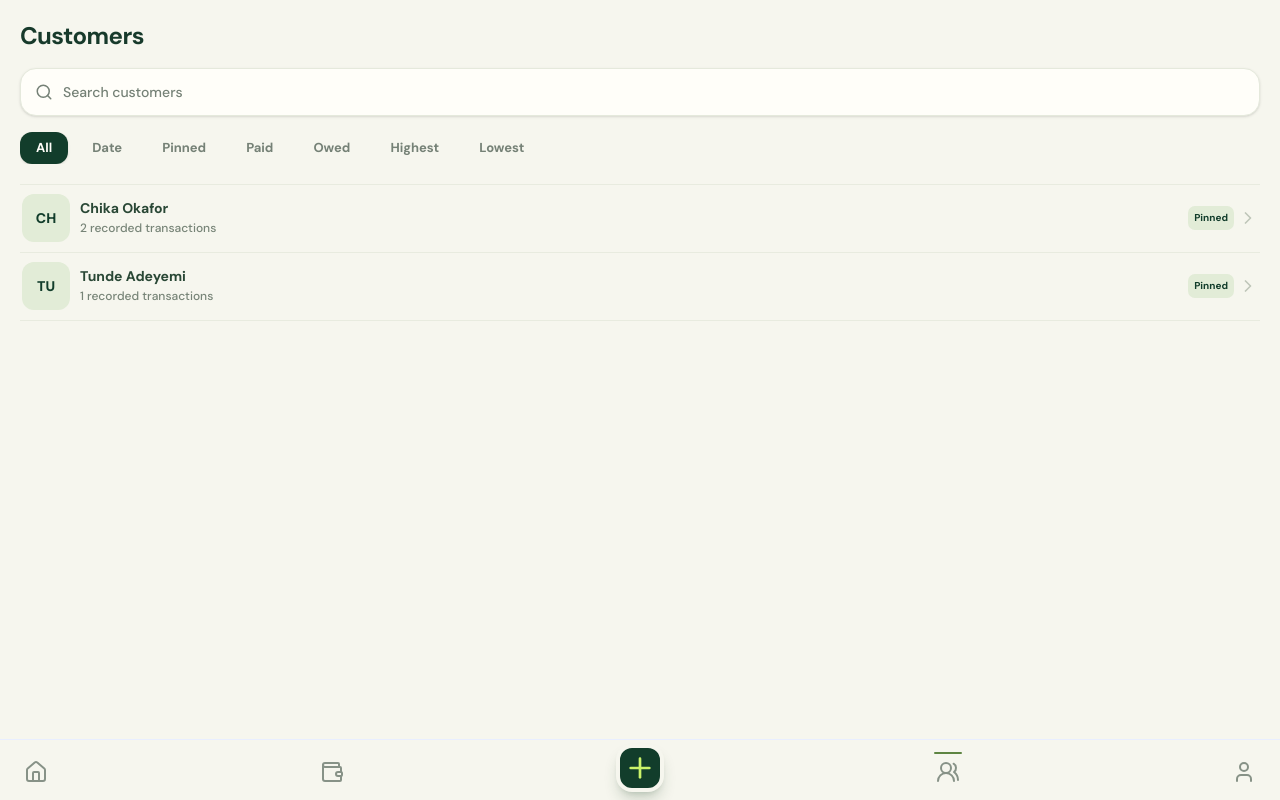
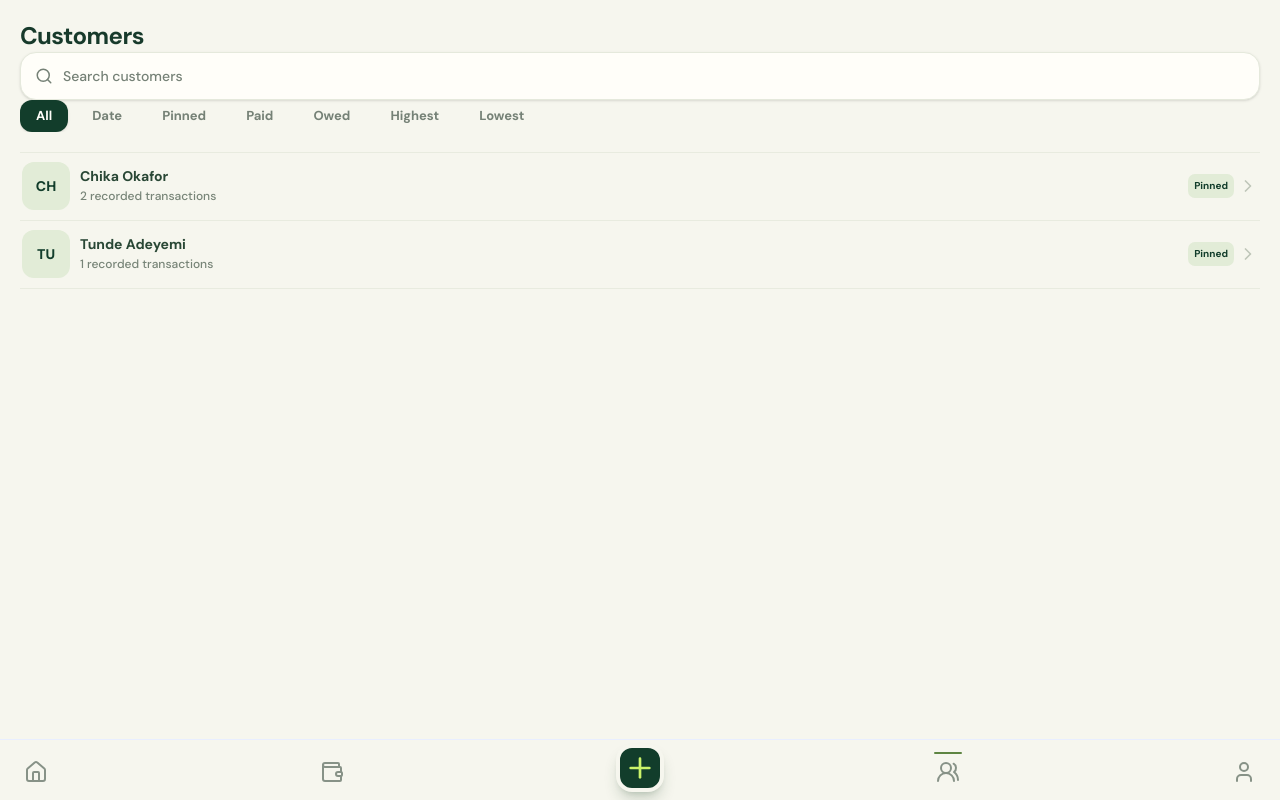
Before and after one commit to Aulli07/BalanceMe, a Next.js app: page /customers in a window 1280 px wide. Built offline with nearby package versions, Linux system fonts and the light colour scheme.

Commit message:
I created new datat getters for the project to reduce business logic in components and also implemented modularity in the customers screen

```diff
--- a/app/ai-chat/page.tsx
+++ b/app/ai-chat/page.tsx
@@ -1,5 +1,7 @@
 import { AiChatbot } from "@/features/ai-chatbot/components/ai-chatbot";
 import { AiChatbotHeader } from "@/features/ai-chatbot/components/ai-chatbot-header";
+
+
 
 export default function AiChatbotPage() {
   return (
--- a/app/customers/page.tsx
+++ b/app/customers/page.tsx
@@ -1,116 +1,26 @@
 "use client";
 
 import { useState } from "react";
-import { LuChevronRight, LuSearch } from "react-icons/lu";
 
-import { filters } from "@/features/customers/data/customers";
-import { filterCustomers } from "@/features/customers/selectors/filter-customers";
-import { getCustomerSaleTransactionCount } from "@/features/customers/selectors/get-customer-txn-count";
-import Link from "next/link";
 import { mockCustomers } from "@/shared/data/domain-mock-data";
 import type { Customer } from "@/shared/types/domain";
+import { CustomerHeader } from "@/features/customers/components/customer-header";
+import { CustomerInput } from "@/features/customers/components/customer-input";
+import { CustomerFilter } from "@/features/customers/components/customer-filter";
+import { CustomerSummary } from "@/features/customers/components/customer-summary";
+
+
+
 
 export default function CustomersPage() {
-  const [activeFilter, setActiveFilter] =
-    useState<(typeof filters)[number]>("All");
-  const [visibleCustomers, setVisibleCustomers] =
-    useState<Customer[]>(mockCustomers);
-
-  function handleChange(query: string) {
-    const normalizedQuery = query.trim().toLowerCase();
-    const found = mockCustomers.filter(
-      (customer) =>
-        !normalizedQuery ||
-        customer.name.toLowerCase().includes(normalizedQuery),
-    );
-
-    setVisibleCustomers(found);
-  }
+  const [ visibleCustomers, setVisibleCustomers ] = useState<Customer[]>(mockCustomers);
 
   return (
     <main className="mt-5 px-5 min-h-[calc(100vh-5rem)] bg-[var(--paper)] text-[var(--ink)]">
-      <header className="flex flex-col gap-4">
-        <h1 className="text-2xl font-bold tracking-tight text-[var(--ink)]">
-          Customers
-        </h1>
-
-        <label className="flex h-12 items-center gap-2.5 rounded-2xl border border-[var(--line)] bg-[var(--surface)] px-3.5 text-[var(--muted)] shadow-sm shadow-[var(--forest)]/5 focus-within:border-[var(--forest-soft)] focus-within:ring-4 focus-within:ring-[var(--lime)]/20">
-          <LuSearch className="size-4.5 shrink-0" aria-hidden="true" />
-          <span className="sr-only">Search Customers</span>
-          <input
-            type="search"
-            onChange={(event) => handleChange(event.target.value)}
-            placeholder="Search customers"
-            className="min-w-0 flex-1 bg-transparent text-sm font-medium text-[var(--ink)] outline-none placeholder:text-[var(--muted)]"
-          />
-        </label>
-
-        <div
-          className="flex items-center overflow-x-auto gap-2"
-          role="group"
-          aria-label="Filter notifications"
-        >
-          {filters.map((filter) => {
-            const isActive = activeFilter === filter;
-
-            return (
-              <button
-                key={filter}
-                type="button"
-                aria-pressed={isActive}
-                onClick={() => {
-                  setActiveFilter(filter);
-                  const filtered = filterCustomers(filter);
-                  setVisibleCustomers(filtered);
-                }}
-                className={`px-4 py-1.5 rounded-xl text-[13px] font-bold transition ${
-                  isActive
-                    ? "bg-[var(--forest)] text-[var(--surface)] shadow-sm shadow-[var(--forest)]/20"
-                    : "text-[var(--muted)] hover:bg-[var(--line)] hover:text-[var(--forest)]"
-                }`}
-              >
-                {filter}
-              </button>
-            );
-          })}
-        </div>
-      </header>
-
-      <div className="border-t border-[#e8ebdf] mt-5">
-        {visibleCustomers.map((customer) => (
-          <Link
-            href={`/customers/${customer.id}`}
-            key={customer.id}
-            type="button"
-            className="flex min-h-17 w-full items-center gap-2.5 border-b border-[#e8ebdf] px-0.5 py-2 text-left transition-colors active:bg-[#e8eddd]/50"
-            aria-label={`Preview ${customer.name}`}
-          >
-            <span className="grid size-12 shrink-0 place-items-center rounded-xl bg-[#e2ecd7] text-sm font-extrabold text-[var(--forest)]">
-              {customer.name.slice(0, 2).toUpperCase()}
-            </span>
-            <span className="min-w-0 flex-1">
-              <span className="block truncate text-[14px] font-bold leading-tight text-[#294735]">
-                {customer.name}
-              </span>
-              <span className="mt-1 block truncate text-xs font-medium leading-tight text-[#778477]">
-                {getCustomerSaleTransactionCount(customer.id)} recorded
-                transactions
-              </span>
-            </span>
-            <span className="flex shrink-0 items-center gap-1">
-              {customer.pinned && (
-                <span className="inline-flex min-h-6 items-center rounded-[7px] bg-[#e2ecd7] px-1.5 text-[10px] font-bold leading-none text-[var(--forest)]">
-                  Pinned
-                </span>
-              )}
-              <LuChevronRight
-                className="size-5 text-[#9aa695] opacity-60"
-                aria-hidden="true"
-              />
-            </span>
-          </Link>
-        ))}
-      </div>
+      <CustomerHeader />
+      <CustomerInput setVisibleCustomers={setVisibleCustomers} />
+      <CustomerFilter setVisibleCustomers={setVisibleCustomers}/>
+      <CustomerSummary visibleCustomers={visibleCustomers}/>
     </main>
   );
 }
--- /dev/null
+++ b/features/customers/components/customer-filter.tsx
@@ -0,0 +1,44 @@
+import { Dispatch, SetStateAction, useState } from "react";
+import { customerFilters } from "../data/customers";
+import { filterCustomers } from "../selectors/filter-customers";
+import { Customer } from "@/shared/types/domain";
+
+export function CustomerFilter({
+  setVisibleCustomers
+} : {
+  setVisibleCustomers: Dispatch<SetStateAction<Customer[]>>
+}) {
+  const [activeFilter, setActiveFilter] = useState<(typeof customerFilters)[number]>("All");
+
+  return (
+    <div
+      className="flex items-center overflow-x-auto gap-2"
+      role="group"
+      aria-label="Filter notifications"
+    >
+      {customerFilters.map((filter) => {
+        const isActive = activeFilter === filter;
+
+        return (
+          <button
+            key={filter}
+            type="button"
+            aria-pressed={isActive}
+            onClick={() => {
+              setActiveFilter(filter);
+              const filtered = filterCustomers(filter);
+              setVisibleCustomers(filtered);
+            }}
+            className={`px-4 py-1.5 rounded-xl text-[13px] font-bold transition ${
+              isActive
+                ? "bg-[var(--forest)] text-[var(--surface)] shadow-sm shadow-[var(--forest)]/20"
+                : "text-[var(--muted)] hover:bg-[var(--line)] hover:text-[var(--forest)]"
+            }`}
+          >
+            {filter}
+          </button>
+        );
+      })}
+    </div>
+  )
+}
--- /dev/null
+++ b/features/customers/components/customer-header.tsx
@@ -0,0 +1,9 @@
+export function CustomerHeader() {
+  return (
+    <header className="flex flex-col gap-4">
+      <h1 className="text-2xl font-bold tracking-tight text-[var(--ink)]">
+        Customers
+      </h1>
+    </header>
+  )
+}
--- /dev/null
+++ b/features/customers/components/customer-input.tsx
@@ -0,0 +1,35 @@
+import { mockCustomers } from "@/shared/data/domain-mock-data";
+import { Customer } from "@/shared/types/domain";
+import { Dispatch, SetStateAction } from "react";
+import { LuSearch } from "react-icons/lu";
+
+
+
+export function CustomerInput({
+  setVisibleCustomers
+} : {
+  setVisibleCustomers: Dispatch<SetStateAction<Customer[]>>
+}) {
+
+  function handleChange(query: string) {
+    const normalizedQuery = query.trim().toLowerCase();
+    const found = mockCustomers.filter(
+      (customer) => !normalizedQuery || customer.name.toLowerCase().includes(normalizedQuery),
+    );
+
+    setVisibleCustomers(found);
+  }
+
+  return (
+    <label className="flex h-12 items-center gap-2.5 rounded-2xl border border-[var(--line)] bg-[var(--surface)] px-3.5 text-[var(--muted)] shadow-sm shadow-[var(--forest)]/5 focus-within:border-[var(--forest-soft)] focus-within:ring-4 focus-within:ring-[var(--lime)]/20">
+      <LuSearch className="size-4.5 shrink-0" aria-hidden="true" />
+      <span className="sr-only">Search Customers</span>
+      <input
+        type="search"
+        onChange={(event) => handleChange(event.target.value)}
+        placeholder="Search customers"
+        className="min-w-0 flex-1 bg-transparent text-sm font-medium text-[var(--ink)] outline-none placeholder:text-[var(--muted)]"
+      />
+    </label>
+  )
+}
--- a/features/customers/components/customer-summary.tsx
+++ b/features/customers/components/customer-summary.tsx
@@ -1,41 +1,52 @@
-import { LuArrowDownRight, LuArrowUpRight, LuReceiptText, LuUsersRound } from "react-icons/lu";
+import Link from "next/link";
+import { LuChevronRight } from "react-icons/lu";
+import { Customer } from "@/shared/types/domain";
+
+import { getCustomerSaleTransactionCount } from "../selectors/get-customer-txn-count";
 
 
 
-export function CustomerSummary() {
+export function CustomerSummary({
+  visibleCustomers
+}: {
+  visibleCustomers: Customer[]
+}) {
+
   return (
-    <section className="grid grid-cols-2 gap-2.5" aria-label="Customer summary for this week">
-      {/* <article className="relative isolate flex h-28 min-w-0 flex-col justify-between overflow-hidden rounded-2xl bg-[var(--forest)] p-3 text-[var(--surface)] shadow-md shadow-[var(--forest)]/10 after:absolute after:-bottom-20 after:-right-8 after:-z-10 after:size-36 after:rounded-full after:border after:border-[var(--lime)]/20 after:shadow-[0_0_0_12px_rgba(203,243,106,0.04),0_0_0_27px_rgba(203,243,106,0.03)] after:content-['']">
-        <div className="relative z-10">
-          <p className="flex items-center gap-1 text-[10px] font-bold leading-tight text-green-100">
-            <LuUsersRound className="size-3.5" aria-hidden="true" />
-            Total customers
-          </p>
-          <strong className="mt-1 block text-3xl font-extrabold leading-none tracking-tight text-[var(--lime)]">
-            128
-          </strong>
-        </div>
-        <p className="relative z-10 flex items-center gap-1 text-[9px] font-medium text-green-100">
-          <LuArrowUpRight className="size-3" aria-hidden="true" />
-          Up 6 this week
-        </p>
-      </article> */}
-
-      <article className="flex h-28 min-w-0 flex-col justify-between rounded-2xl border border-[#efddd5] bg-[#fff0eb] p-3 text-[var(--ink)]">
-        <div>
-          <p className="flex items-center gap-1 text-[10px] font-bold leading-tight text-[#8c645c]">
-            <LuReceiptText className="size-3.5" aria-hidden="true" />
-            Currently owing
-          </p>
-          <strong className="mt-1 block text-3xl font-extrabold leading-none tracking-tight text-[#70433d]">
-            18
-          </strong>
-        </div>
-        <p className="flex items-center gap-1 text-[9px] font-medium text-[#89564e]">
-          <LuArrowDownRight className="size-3" aria-hidden="true" />
-          Down 2 this week
-        </p>
-      </article>
-    </section>
-  );
+    <div className="border-t border-[#e8ebdf] mt-5">
+      {visibleCustomers.map((customer) => (
+        <Link
+          href={`/customers/${customer.id}`}
+          key={customer.id}
+          type="button"
+          className="flex min-h-17 w-full items-center gap-2.5 border-b border-[#e8ebdf] px-0.5 py-2 text-left transition-colors active:bg-[#e8eddd]/50"
+          aria-label={`Preview ${customer.name}`}
+        >
+          <span className="grid size-12 shrink-0 place-items-center rounded-xl bg-[#e2ecd7] text-sm font-extrabold text-[var(--forest)]">
+            {customer.name.slice(0, 2).toUpperCase()}
+          </span>
+          <span className="min-w-0 flex-1">
+            <span className="block truncate text-[14px] font-bold leading-tight text-[#294735]">
+              {customer.name}
+            </span>
+            <span className="mt-1 block truncate text-xs font-medium leading-tight text-[#778477]">
+              {getCustomerSaleTransactionCount(customer.id)} recorded
+              transactions
+            </span>
+          </span>
+          <span className="flex shrink-0 items-center gap-1">
+            {customer.pinned && (
+              <span className="inline-flex min-h-6 items-center rounded-[7px] bg-[#e2ecd7] px-1.5 text-[10px] font-bold leading-none text-[var(--forest)]">
+                Pinned
+              </span>
+            )}
+            <LuChevronRight
+              className="size-5 text-[#9aa695] opacity-60"
+              aria-hidden="true"
+            />
+          </span>
+        </Link>
+      ))}
+    </div>
+  )
 }
--- a/features/customers/data/customers.ts
+++ b/features/customers/data/customers.ts
@@ -1 +1 @@
-export const filters = ["All", "Date", "Pinned", "Paid", "Owed", "Highest", "Lowest"] as const;
+export const customerFilters = ["All", "Date", "Pinned", "Paid", "Owed", "Highest", "Lowest"] as const;
--- a/shared/data/domain-mock-data.ts
+++ b/shared/data/domain-mock-data.ts
@@ -18,6 +18,9 @@ import type {
 
 const createdAt = "2026-10-01T09:00:00.000Z";
 const updatedAt = "2026-10-15T14:30:00.000Z";
+
+
+export const ACTIVE_BUSINESS_ID = "business-farm-001";
 
 export const mockUsers: User[] = [
   {
```
Also changed, not shown: app/add-entry/page.tsx (+3 -4 lines), app/notifications/page.tsx (+4 -7 lines), shared/data/current-context.ts (+6 -6 lines), shared/selectors/getters.ts (added, +43 -0 lines).
